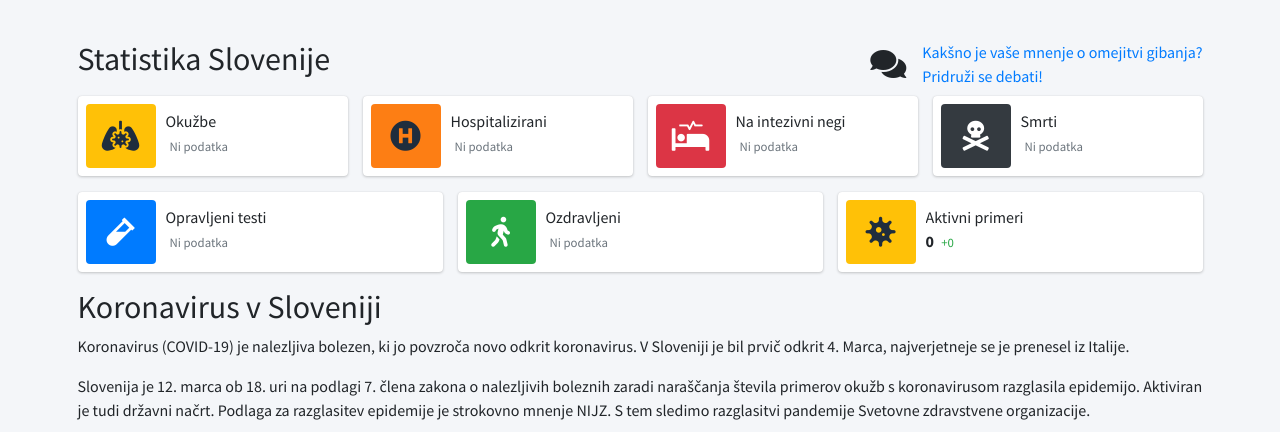
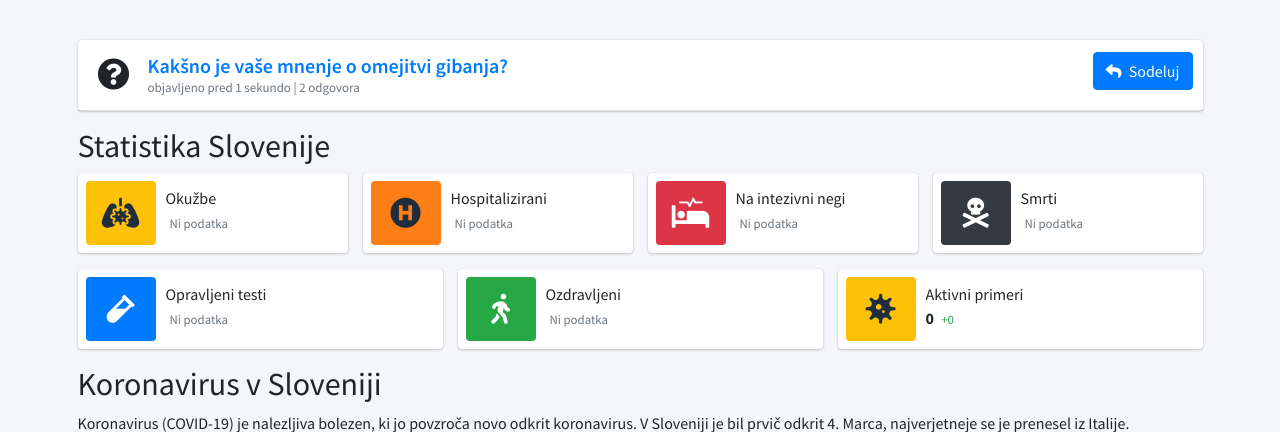
Before and after one commit to tdx996/corona_stats, a Laravel app: page / in a window 1280 px wide. Shown: the part 57-489 px from the top of the page. Run offline with Laravel 8, Linux system fonts and the light colour scheme; data comes from the database, SQL or seed files in the repository; data that the repository does not hold is empty; some libraries are stand-ins or nearby versions.

Commit message:
Add question widget to homepage.

```diff
--- a/app/Console/Commands/NotifySubscribers.php
+++ b/app/Console/Commands/NotifySubscribers.php
@@ -6,7 +6,6 @@ use App\Mail\ReportsUpdated;
 use App\Models\Subscriber;
 use Illuminate\Console\Command;
 use Illuminate\Support\Facades\Mail;
-use Spatie\Sitemap\SitemapGenerator;
 
 class NotifySubscribers extends Command
 {
--- a/resources/lang/sl/messages.php
+++ b/resources/lang/sl/messages.php
@@ -22,5 +22,5 @@ return [
     'answer_content'     => 'Vaš odgovor',
     'action_answer'      => 'Odgovori',
     'anonymous'          => 'Neznanec',
-    'answers'            => '{0} 0 odgovorov|{1} :count odgovor|{2} :count odgovora|[3-4] :count odgovori|[5-*] :count odgovorov',
+    'answers'            => '{0} 0 odgovorov|{1} :count odgovor|{2} :count odgovora|[3,4] :count odgovori|[5,*] :count odgovorov',
 ];
--- a/resources/views/home/index.blade.php
+++ b/resources/views/home/index.blade.php
@@ -1,25 +1,11 @@
 @extends('layouts.app')
 
 @section('content')
-    <div class="mb-2">
-        <h1 class="d-inline-block">
-            Statistika Slovenije
-        </h1>
+    @include('home.partials.question_widget')
 
-        @if ($question)
-            <div class="float-right d-flex">
-                <div class="float-left d-flex align-items-center">
-                    <i class="fas fa-2x fa-comments mr-3"></i>
-                </div>
-                <a href="{{ route('questions.show', $question) }}">
-                    {{ $question->content }}
-                    <br class="mobile-hidden">
-                    Pridruži se debati!
-                </a>
-            </div>
-        @endif
-        <div class="clearfix"></div>
-    </div>
+    <h1 class="d-inline-block">
+        Statistika Slovenije
+    </h1>
 
     <x-counters />
 
--- /dev/null
+++ b/resources/views/home/partials/question_widget.blade.php
@@ -0,0 +1,24 @@
+<div class="card card-widget">
+    <div class="card-header">
+        <div class="user-block">
+            <i class="fas fa-question-circle fa-2x"></i>
+            <span class="username text-lg">
+                <a href="{{ route('questions.show', $question) }}">
+                    {{ $question->content }}
+                </a>
+            </span>
+            <span class="description">
+                objavljeno {{ $question->created_at->diffForHumans() }} |
+                <span class="text-muted">
+                    {{ trans_choice('messages.answers', $question->answers()->count()) }}
+                </span>
+            </span>
+        </div>
+        <div class="card-tools mobile-hidden">
+            <a href="{{ route('questions.show', $question) }}" class="btn btn-primary">
+                <i class="fas fa-reply mr-1"></i>
+                Sodeluj
+            </a>
+        </div>
+    </div>
+</div>
--- a/resources/views/questions/show.blade.php
+++ b/resources/views/questions/show.blade.php
@@ -24,8 +24,6 @@
         </div>
     </div>
 
-
-    @if ($question->answers()->where('ip_address', request()->ip())->doesntExist())
     <div class="card">
         <div class="card-body">
             {!! Form::open(['route' => ['questions.answers', $question]]) !!}
@@ -44,7 +42,6 @@
             {!! Form::close() !!}
         </div>
     </div>
-    @endif
 
     @if ($answersGroupedByDay->isNotEmpty())
         <div class="timeline">
```
Lines whose indentation alone changed are shown as unchanged.
